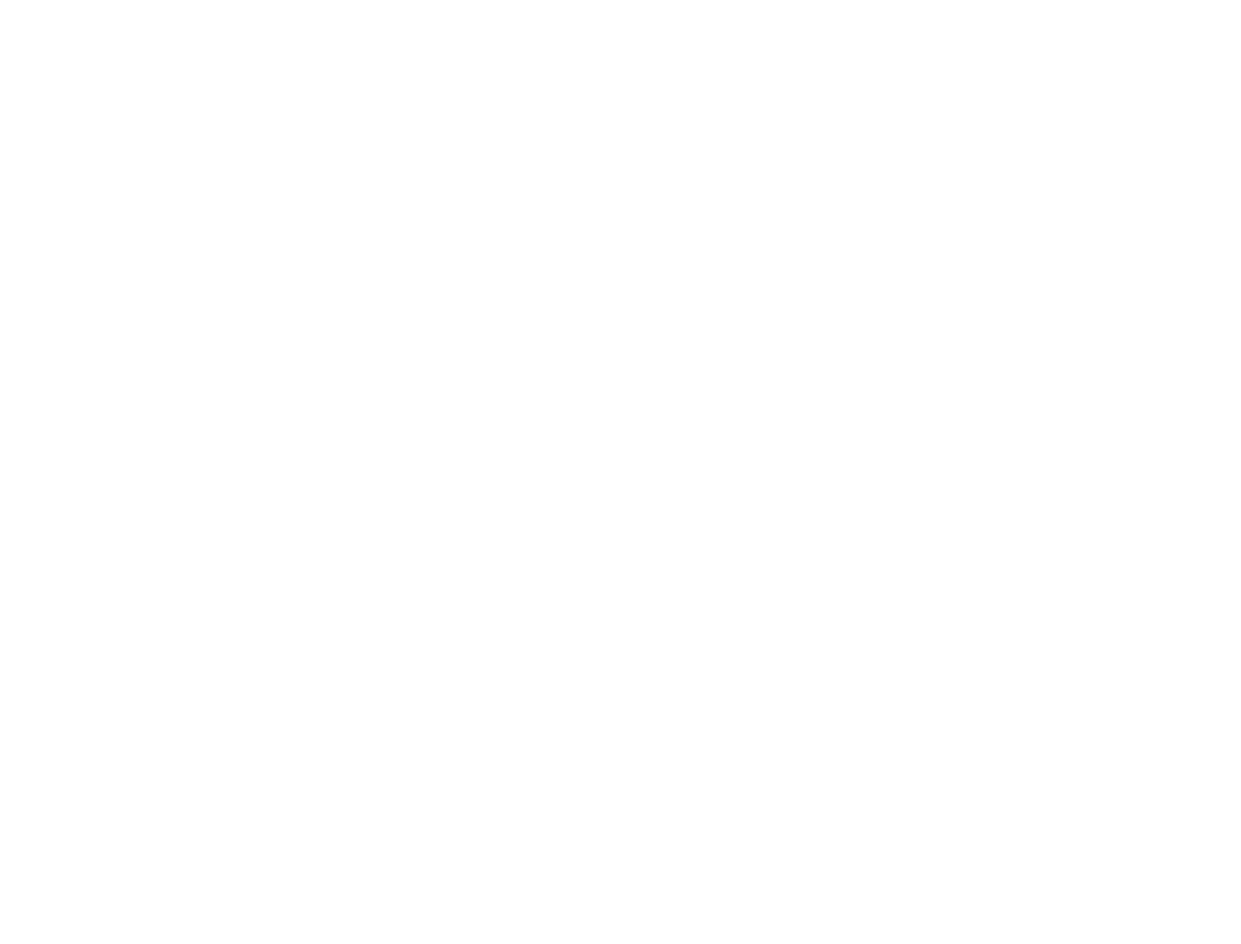
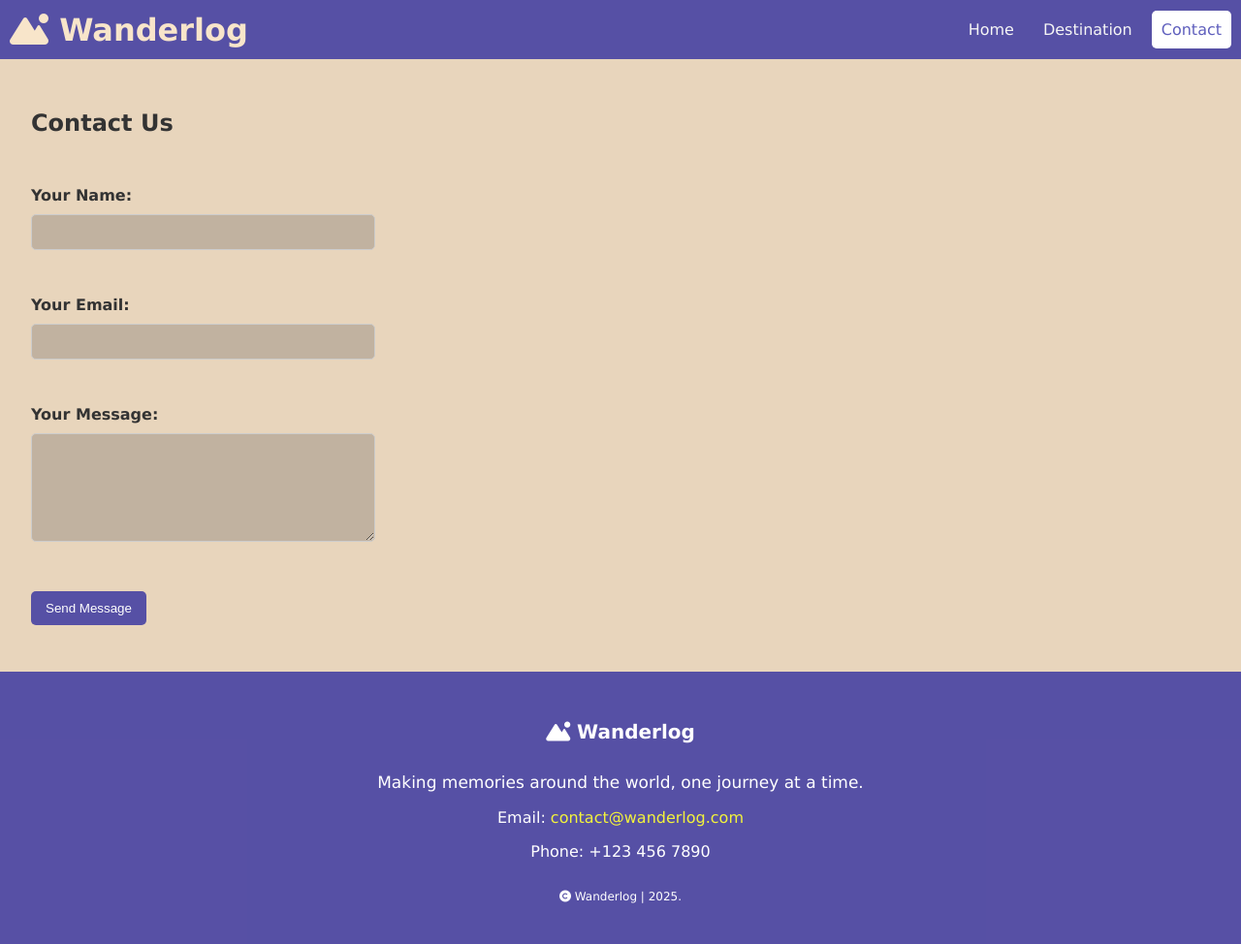
Before and after one commit to codernaa29/Codingal, a plain HTML site: page Capstone Project/contact.html in a window 1280 px wide. Shown: the whole page at 97% size. Before the commit the page ends 800 px from the top, so only its background shows below. Drawn offline with Linux system fonts and the light colour scheme.

Commit message:
20th commit

```diff
--- a/Capstone Project/contact.html
+++ b/Capstone Project/contact.html
@@ -0,0 +1,65 @@
+<!DOCTYPE html>
+<html>
+
+<head>
+    <title>Capstone Project- Wanderlog</title>
+    <link href="style.css" rel="stylesheet">
+    <link rel="stylesheet" href="https://cdnjs.cloudflare.com/ajax/libs/font-awesome/6.7.2/css/all.min.css"
+        integrity="sha512-Evv84Mr4kqVGRNSgIGL/F/aIDqQb7xQ2vcrdIwxfjThSH8CSR7PBEakCr51Ck+w+/U6swU2Im1vVX0SVk9ABhg=="
+        crossorigin="anonymous" referrerpolicy="no-referrer" />
+</head>
+
+<body>
+    <header>
+        <div class="navbar">
+            <h1 class="logo"><i class="fa-solid fa-mountain-sun"></i> Wanderlog</h1>
+            <nav>
+                <ul>
+                    <li><a href="index.html">Home</a></li>
+                    <li><a href="destination.html">Destination</a></li>
+                    <li><a href="contact.html" class="active">Contact</a></li>
+                </ul>
+            </nav>
+        </div>
+    </header>
+
+    <main class="container">
+        <form>
+            <h2>Contact Us</h2>
+
+            <p>
+                <label>Your Name:</label>
+                <input type="text">
+            </p>
+            <p>
+                <label>Your Email:</label>
+                <input type="text">
+            </p>
+
+            <p>
+                <label>Your Message:</label>
+                <textarea rows="6"></textarea>
+            </p>
+            <p>
+                <button type="submit">Send Message</button>
+            </p>
+
+        </form>
+    </main>
+
+
+    <footer>
+        <div class="footer_container">
+            <p class="footer_title"><strong><i class="fa-solid fa-mountain-sun"></i> Wanderlog</strong></p>
+            <p class="footer_tagline">Making memories around the world, one journey at a time.</p>
+            <p>Email: <a href="mailto:contact@wanderlog.com">contact@wanderlog.com</a></p>
+            <p>
+                Phone: +123 456 7890
+            </p>
+            <p class="footer_copy"><i class="fa fa-copyright"></i> Wanderlog | 2025. </p>
+        </div>
+    </footer>
+    <script src="script.js"></script>
+</body>
+
+</html>
--- a/Capstone Project/style.css
+++ b/Capstone Project/style.css
@@ -152,3 +152,32 @@
     font-size: 0.95em;
     letter-spacing: 1px;
 }
+
+form {
+    color: #333;
+    display: grid;
+    gap: 15px;
+}
+
+form label {
+    font-weight: bold;
+}
+
+input,
+textarea {
+    padding: 10px;
+    width: 100%;
+    border: 1px solid #ccc;
+    border-radius: 5px;
+    margin-top: 10px;
+    background-color: rgb(193, 178, 160);
+}
+
+form button {
+    background-color: rgba(5, 5, 152, 0.638);
+    color: white;
+    padding: 10px 15px;
+    border: none;
+    border-radius: 5px;
+    cursor: pointer;
+}
```
